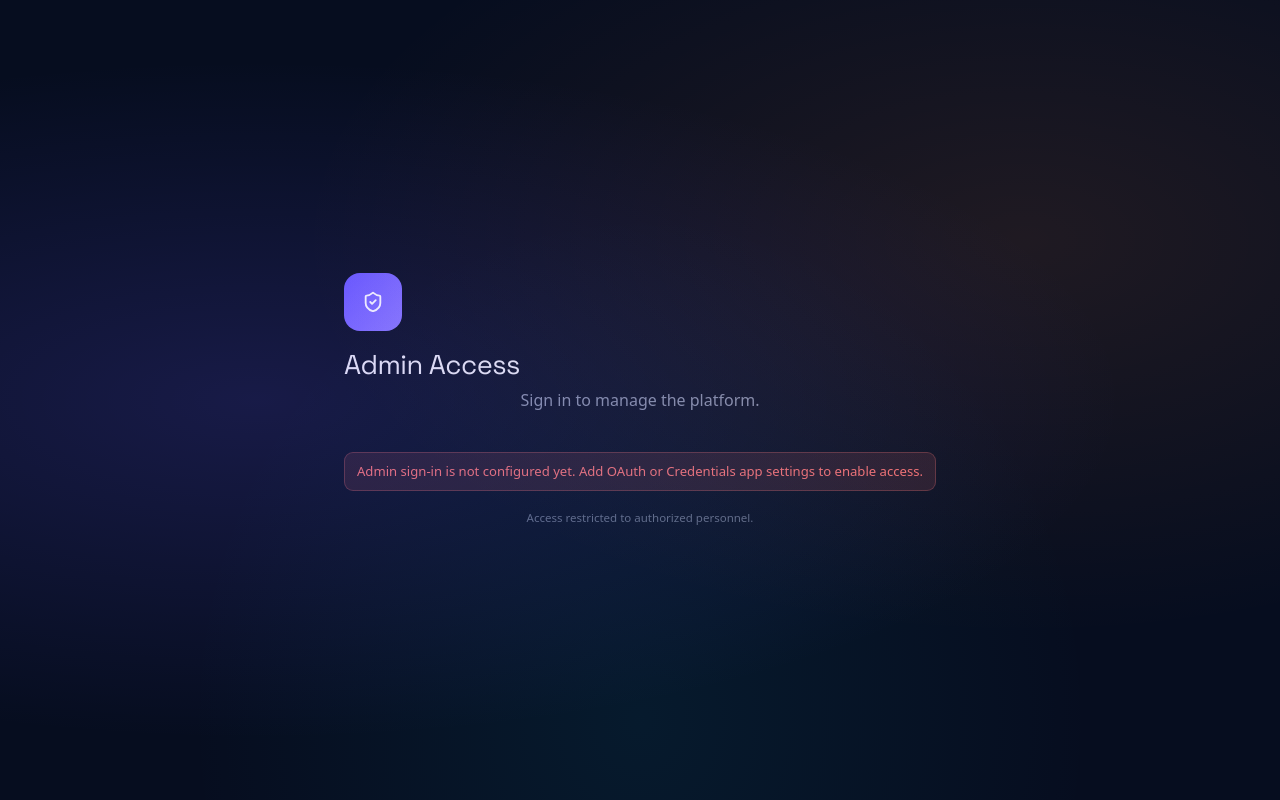
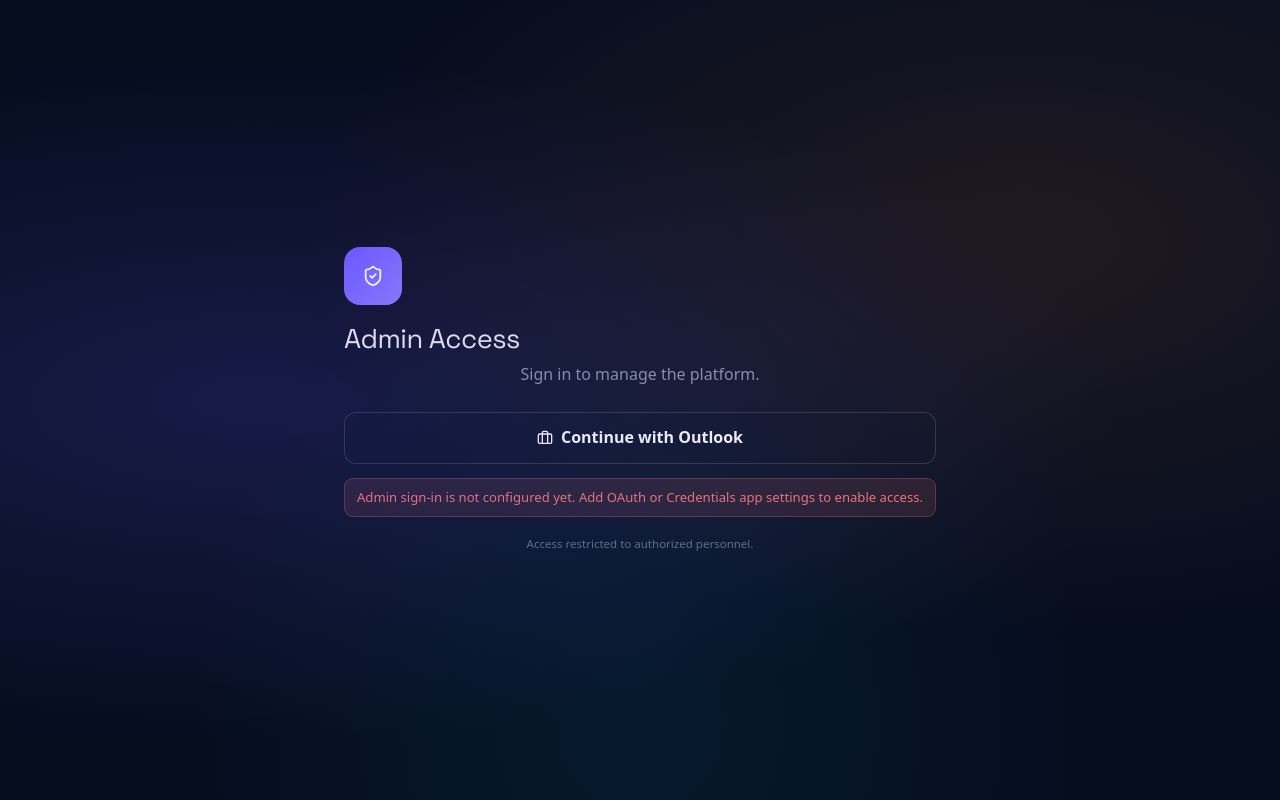
Before and after one commit to techtotsandparents-max/rahulsite, a Next.js app: page /admin in a window 1280 px wide. Built offline with nearby package versions, Linux system fonts and the light colour scheme; no server answers.

Commit message:
fix: force outlook login button to render

```diff
--- a/components/admin/AdminLoginCard.tsx
+++ b/components/admin/AdminLoginCard.tsx
@@ -71,7 +71,6 @@ export default function AdminLoginCard({
               <Mail size={16} /> Continue with Google
             </button>
           )}
-          {providerAvailability.azureAd && (
           <button
             type="button"
             className="al-btn al-btn--microsoft"
@@ -81,7 +80,6 @@ export default function AdminLoginCard({
           >
             <Briefcase size={16} /> Continue with Outlook
           </button>
-          )}
 
           {providerAvailability.credentials && (
             <form onSubmit={handleCredentialsLogin} className="credentials-form">
```
Lines whose indentation alone changed are shown as unchanged.
